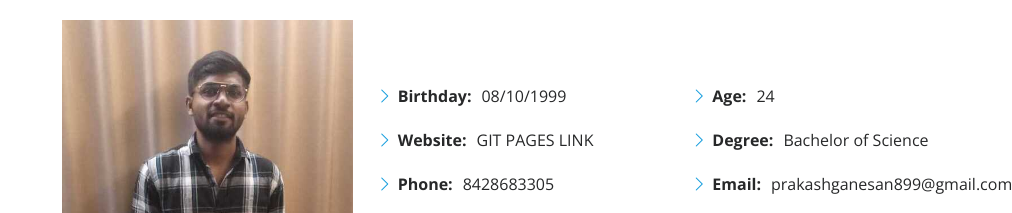
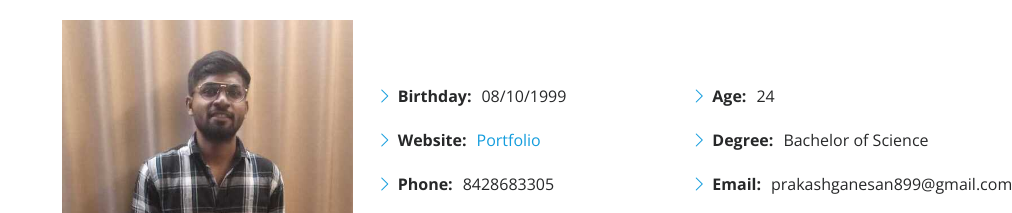
Before and after one commit to prakash899/Profile, a plain HTML site: page index.html in a window 1280 px wide. Shown: the part 1020-1233 px from the top of the page, without its empty margins (268-1280 px from the left). Drawn offline with nearby package versions, Linux system fonts and the light colour scheme.

Commit message:
Portfolio added

```diff
--- a/index.html
+++ b/index.html
@@ -109,7 +109,7 @@
               <div class="col-lg-6">
                 <ul>
                   <li><i class="bi bi-chevron-right"></i> <strong>Birthday:</strong> <span>08/10/1999</span></li>
-                  <li><i class="bi bi-chevron-right"></i> <strong>Website:</strong> <span>GIT PAGES LINK</span></li>
+                  <li><i class="bi bi-chevron-right"></i> <strong>Website:</strong> <span><a href="https://prakash899.github.io/Profile/">Portfolio</a></span></li>
                   <li><i class="bi bi-chevron-right"></i> <strong>Phone:</strong> <span>8428683305</span></li>
                   <li><i class="bi bi-chevron-right"></i> <strong>City:</strong> <span>Coimbatore, India </span></li>
                 </ul>
```
